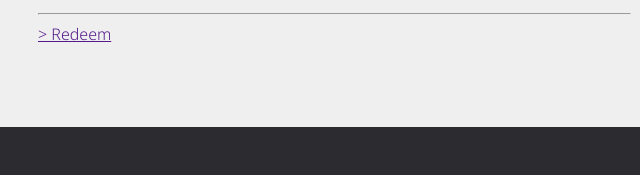
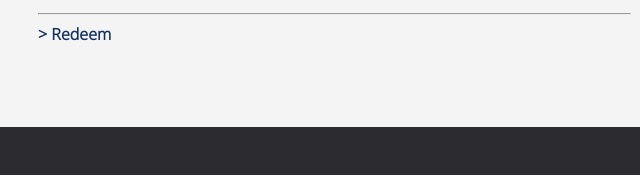
Before and after one commit to Johoan/RedesignedPage, a plain HTML site: page index.html in a window 1280 px wide. Shown: the part 3748-3923 px from the top of the page, 617-1257 px from the left. Drawn offline with nearby package versions, Linux system fonts and the light colour scheme.

Commit message:
Update style.css

```diff
--- a/style.css
+++ b/style.css
@@ -1,7 +1,7 @@
 body{
 	font-family: "PT Sans", sans-serif;
 	font-family: 'Noto Sans', sans-serif;
-	background: #efefef;
+	background: #f4f4f4;
 	margin: 0;
 }
 .navbar {
@@ -111,7 +111,7 @@ p.textformat{
 
 }
 
-.music{
+#video{
 	text-align: center;
 
 }
@@ -153,6 +153,12 @@ letter-spacing: 0.06em;
 #card img{
 	width: 98%;
 	height: 98%;
+}
+
+#redeem{
+	text-decoration: none;
+	font-weight: bold;
+	color: #103063;
 }
 
 p strong{
```
